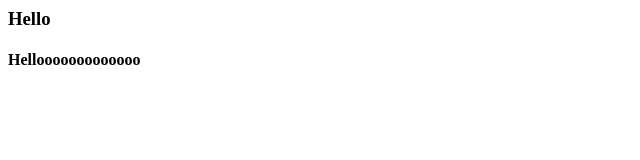
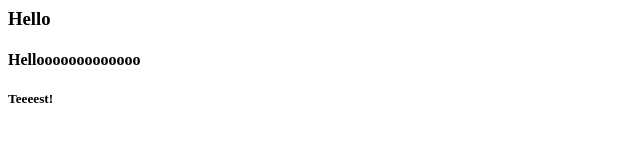
Before and after one commit to Kharisma2806/test, a plain HTML site: page index.html in a window 1280 px wide. Shown: the full height of the page, 0-640 px from the left. Drawn offline with Linux system fonts and the light colour scheme.

Commit message:
second test

```diff
--- a/index.html
+++ b/index.html
@@ -1,2 +1,3 @@
 <h3>Hello</h3>
 <h4>Hellooooooooooooo</h4>
+<h5>Teeeest!</h5>
```
